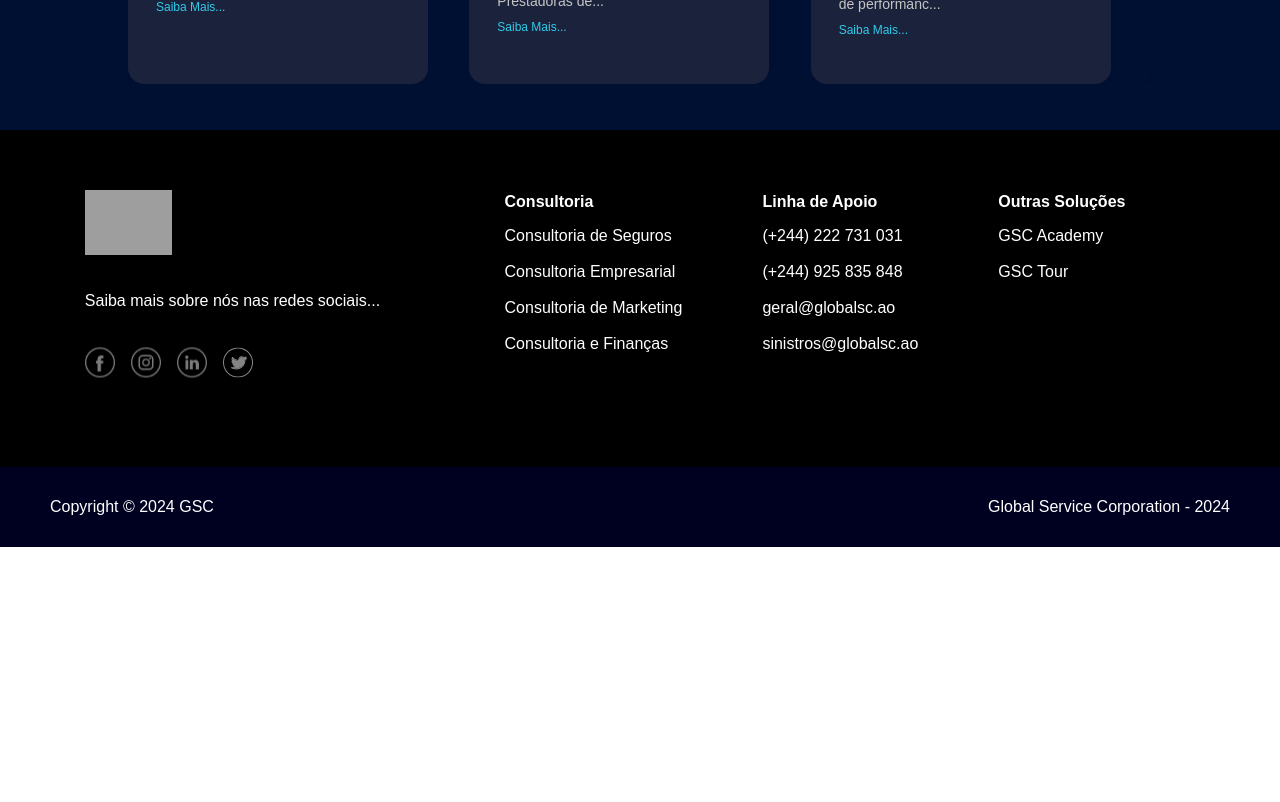
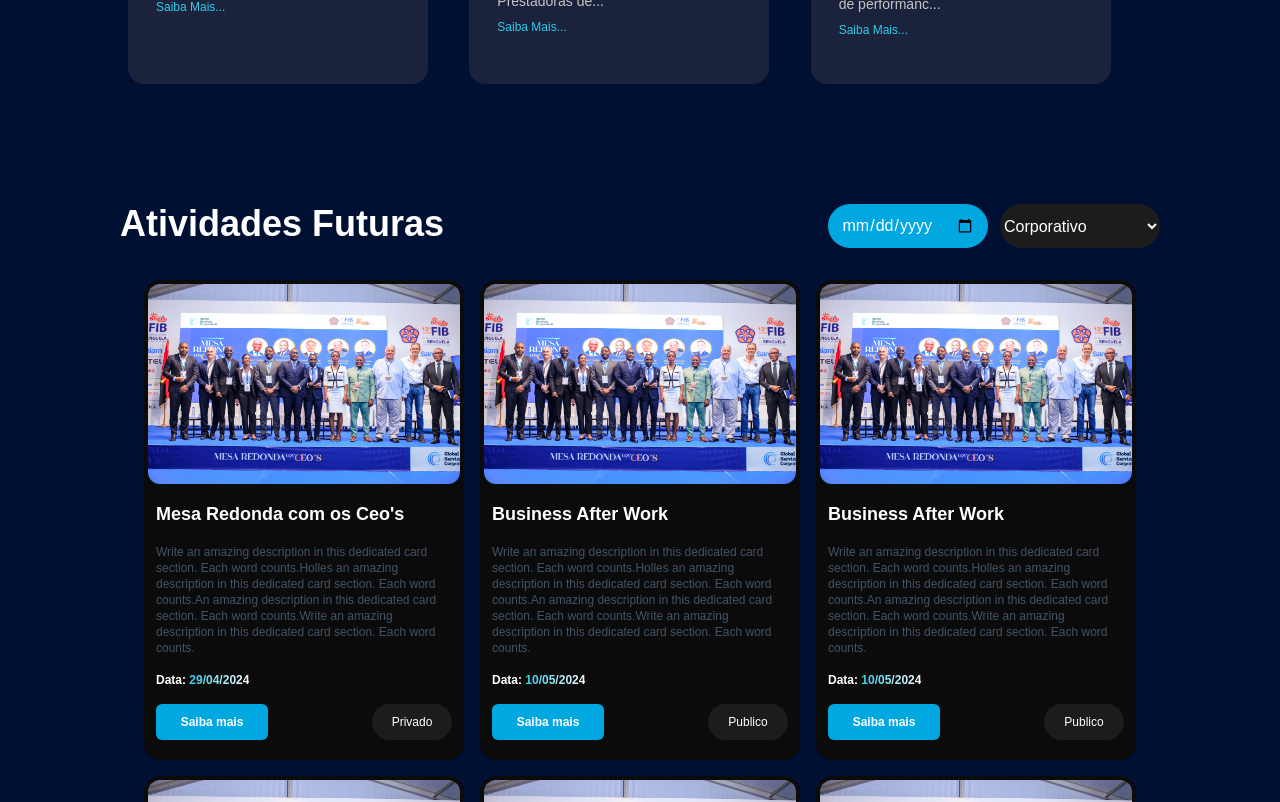
Before and after one commit to Global-Services-Corporation/website-react, a React (Vite) app: page /events in a window 1280 px wide. Shown: the part 1420-2222 px from the top of the page. Before the commit the page ends 1967 px from the top, so only its background shows below. Built offline with nearby package versions, Linux system fonts and the light colour scheme; grey boxes are pictures that could not be loaded.

Commit message:
landing page events concluida

```diff
--- a/src/views/landing/Events.tsx
+++ b/src/views/landing/Events.tsx
@@ -1,11 +1,102 @@
 import BannerBaw from "../../containers/LandingPage/BannerBaws"
 import AtividadesRecentes from "../../containers/InfoPageEvent/AtividadesRecentes"
+import {  FIB } from "../../assets"
 
 const Events: React.FC = () => {
+	const cardInfo = [
+		{
+		  imagem: FIB,
+		  title: "Mesa Redonda com os Ceo's",
+		  description: "Write an amazing description in this dedicated card section. Each word counts.Holles an amazing description in this dedicated card section. Each word counts.An amazing description in this dedicated card section. Each word counts.Write an amazing description in this dedicated card section. Each word counts.",
+		  Data: "29/04/2024",
+		  tipo: "Privado"
+		},
+		{
+			imagem: FIB,
+			title: "Business After Work",
+			description: "Write an amazing description in this dedicated card section. Each word counts.Holles an amazing description in this dedicated card section. Each word counts.An amazing description in this dedicated card section. Each word counts.Write an amazing description in this dedicated card section. Each word counts.",
+			Data: "10/05/2024",
+			tipo: "Publico"
+		  },
+		  {
+			imagem: FIB,
+			title: "Business After Work",
+			description: "Write an amazing description in this dedicated card section. Each word counts.Holles an amazing description in this dedicated card section. Each word counts.An amazing description in this dedicated card section. Each word counts.Write an amazing description in this dedicated card section. Each word counts.",
+			Data: "10/05/2024",
+			tipo: "Publico"
+		  },
+		  {
+			imagem: FIB,
+			title: "Mesa Redonda com os Ceo's",
+			description: "Write an amazing description in this dedicated card section. Each word counts.Holles an amazing description in this dedicated card section. Each word counts.An amazing description in this dedicated card section. Each word counts.Write an amazing description in this dedicated card section. Each word counts.",
+			Data: "29/04/2024",
+			tipo: "Privado"
+		  },
+		  {
+			  imagem: FIB,
+			  title: "Business After Work",
+			  description: "Write an amazing description in this dedicated card section. Each word counts.Holles an amazing description in this dedicated card section. Each word counts.An amazing description in this dedicated card section. Each word counts.Write an amazing description in this dedicated card section. Each word counts.",
+			  Data: "10/05/2024",
+			  tipo: "Publico"
+			},
+			{
+			  imagem: FIB,
+			  title: "Business After Work",
+			  description: "Write an amazing description in this dedicated card section. Each word counts.Holles an amazing description in this dedicated card section. Each word counts.An amazing description in this dedicated card section. Each word counts.Write an amazing description in this dedicated card section. Each word counts.",
+			  Data: "10/05/2024",
+			  tipo: "Publico"
+			},
+
+	  ];
 	return (
-		<main className="bg-[#001032]">
+		<main className="bg-[#001032] text-white">
 			<BannerBaw/>
 			<AtividadesRecentes/>
+			<div className="w-full flex flex-col justify-center items-center h-[1200px] gap-8">
+				<div className="flex gap-96">
+				<h1 className=" font-bold text-4xl">Atividades Futuras</h1>
+				<form action="" className="flex gap-3">
+					<input type="date" name="" id="" className="bg-[#00A7E1] w-40 h-11 rounded-3xl flex justify-center" />
+					<select name="Categoria" id="" className="w-40 h-11 rounded-3xl bg-[#1C1C1C]">
+						<option value="corporate">Corporativo</option>
+						<option value="Party">Festa</option>
+						<option value="feira">Feira</option>
+					</select>
+				</form>
+				</div>
+
+				<div className="grid grid-cols-3 gap-4">
+				{cardInfo.map((info, index) => (
+
+					<div
+					  key={index}
+					  className="w-80 bg-[#0B0B0C] h-[480px] rounded-2xl"
+					>
+					  <img src={info.imagem} alt="" className="h-52 rounded-2xl w-80 p-1"/>
+					  <div className="h-80 w-full flex flex-col p-3 gap-4">
+						<p className="font-semibold text-lg">
+						  {info.title}
+						</p>
+						<p className="text-[#425466] text-xs">
+						  {info.description}
+						</p>
+					  <p className="font-bold text-xs"> Data: <span className=" text-transparent bg-gradient-to-r from-[#30CBE8] to-[#FFF] bg-clip-text">{info.Data}</span> </p>
+					  <div className="flex justify-between">
+							<a href="#" className="bg-[#00A7E1] flex justify-center items-center font-semibold text-xs rounded-md w-28 h-9 ">Saiba mais</a>
+							<p className="bg-[#1C1C1C] text-xs flex justify-center items-center rounded-[200px] w-20 h-9">{info.tipo}</p>
+					  </div>
+							</div>
+
+					</div>
+				  ))}
+				</div>
+
+
+
+
+
+
+			</div>
 		</main>
 	)
 }
```
Also changed, not shown: src/containers/LandingPage/Services.tsx (line endings or trailing spaces).
